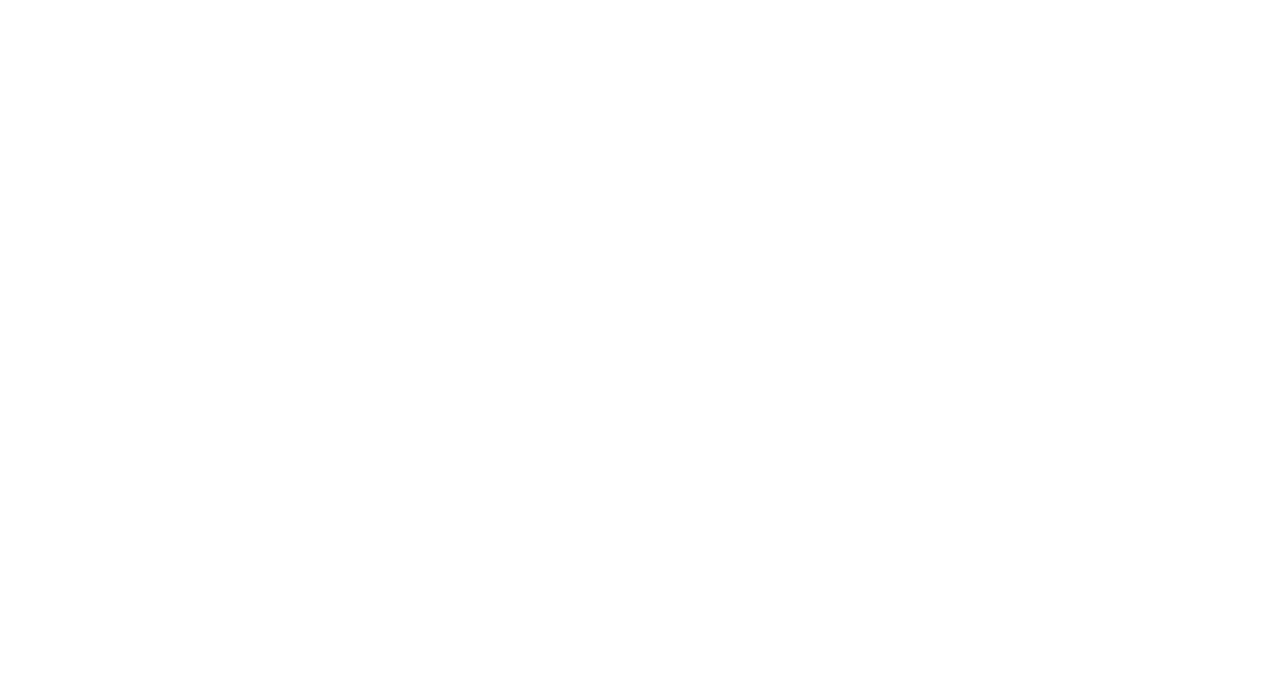
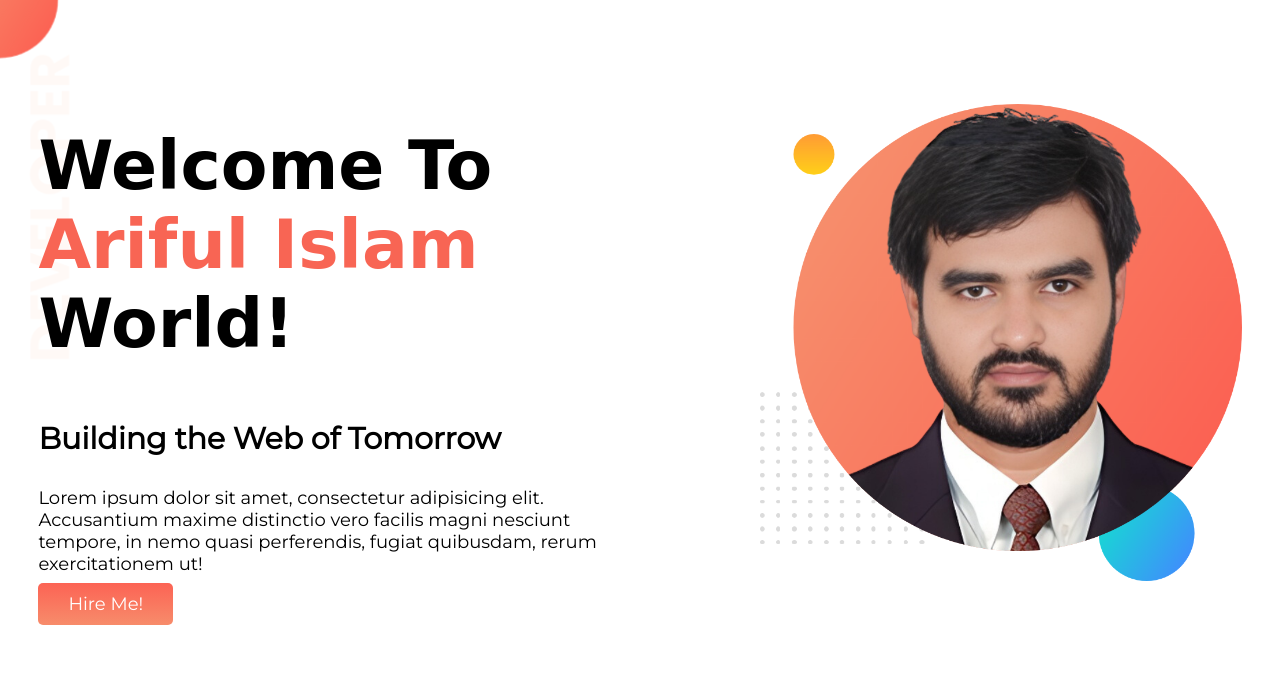
Before and after one commit to tube-arifbd/first-portfolio, a plain HTML site: page index.html in a window 1280 px wide. Drawn offline with Linux system fonts and the light colour scheme; a web font is replaced by a local one.

Commit message:
top banner section added

```diff
--- a/index.html
+++ b/index.html
@@ -4,6 +4,39 @@
     <meta charset="UTF-8" />
     <meta name="viewport" content="width=device-width, initial-scale=1.0" />
     <title>First Portfolio</title>
+    <link rel="preconnect" href="https://fonts.googleapis.com" />
+    <link rel="preconnect" href="https://fonts.gstatic.com" crossorigin />
+    <link
+      href="https://fonts.googleapis.com/css2?family=Croissant+One&display=swap"
+      rel="stylesheet"
+    />
+    <link rel="preconnect" href="https://fonts.googleapis.com" />
+    <link rel="preconnect" href="https://fonts.gstatic.com" crossorigin />
+    <link
+      href="https://fonts.googleapis.com/css2?family=Montserrat&display=swap"
+      rel="stylesheet"
+    />
+    <link rel="stylesheet" href="style.css" />
   </head>
-  <body></body>
+  <body>
+    <section class="top-section">
+      <div class="col-50">
+        <h1>
+          Welcome To<br />
+          <span class="color-orange">Ariful Islam</span> <br />
+          World!
+        </h1>
+        <h3>Building the Web of Tomorrow</h3>
+        <p>
+          Lorem ipsum dolor sit amet, consectetur adipisicing elit. Accusantium
+          maxime distinctio vero facilis magni nesciunt tempore, in nemo quasi
+          perferendis, fugiat quibusdam, rerum exercitationem ut!
+        </p>
+        <a href="#" class="btn">Hire Me!</a>
+      </div>
+      <div class="col-50">
+        <img src="image/background.png" alt="" />
+      </div>
+    </section>
+  </body>
 </html>
--- /dev/null
+++ b/style.css
@@ -0,0 +1,48 @@
+
+body{
+  font-family: 'Montserrat', sans-serif;
+  font-size: 18px;
+  margin: 0;
+}
+
+.top-section{
+  display: flex;
+  padding: 70px 3%;
+  align-items: center;
+  background-image: url("image/top-banner.png");
+  background-repeat: no-repeat;
+}
+
+.col-50{
+  width: 50%;
+}
+
+.top-section h1{
+  font-family: 'Croissant One', cursive;
+  font-size: 68px;
+}
+
+.color-orange{
+  color: #f86554;
+}
+
+.top-section h3{
+  font-size: 30px;
+}
+
+.btn{
+  text-decoration: none;
+  background-image: linear-gradient(to bottom, #fc6354, #f78c6b);
+  padding: 10px 30px;
+  color: #fff;
+  border-radius: 5px;
+}
+
+.btn:hover{
+  background-image: linear-gradient(to bottom, #f78c6b, #fc6354);
+}
+
+img{
+  width: 80%;
+  float: right;
+}
```
Also changed, not shown: image/Ariful Islam (1).jpg (added), image/background.png (added), image/dream-bg.png (added), image/exp-bg.png (added), image/my-bg.png (added), image/my-bg2.png (added), image/second-bg.png (added), image/top-banner.png (added).
